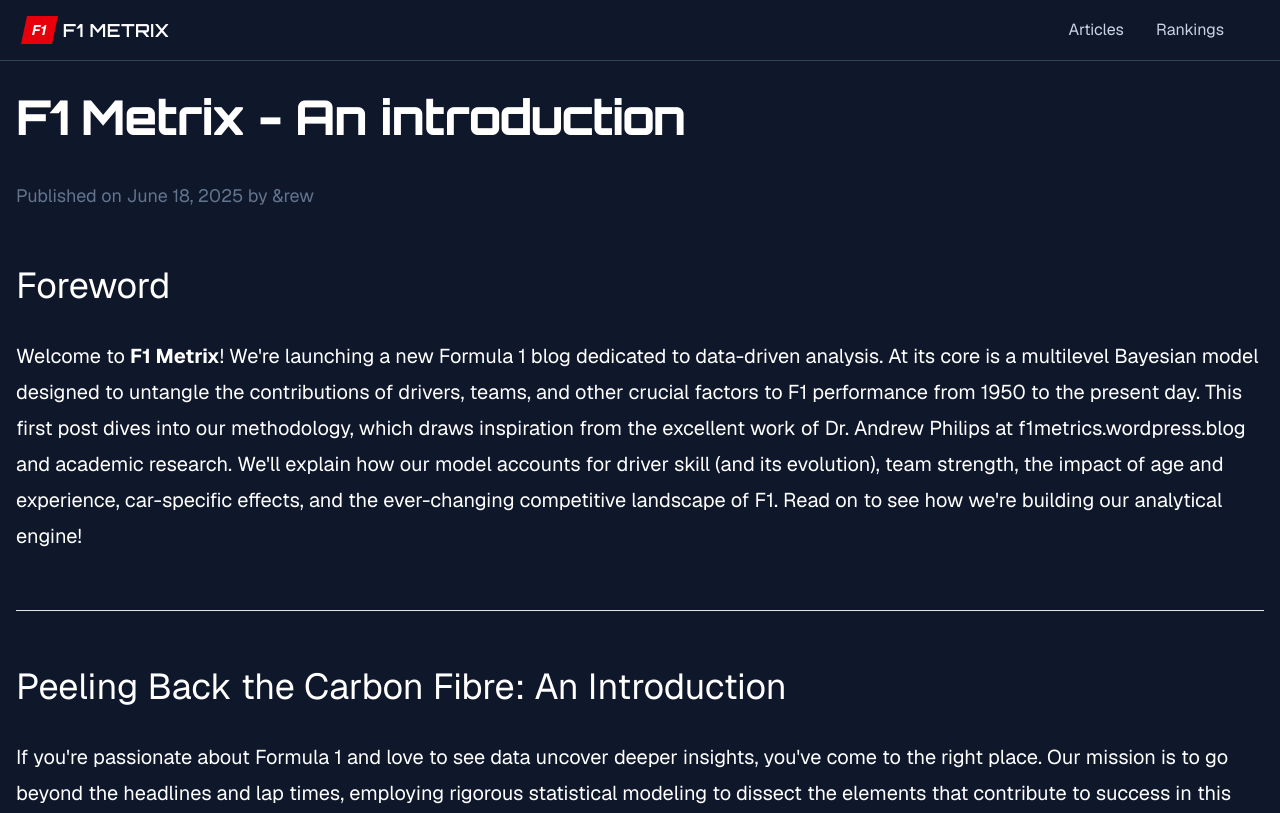
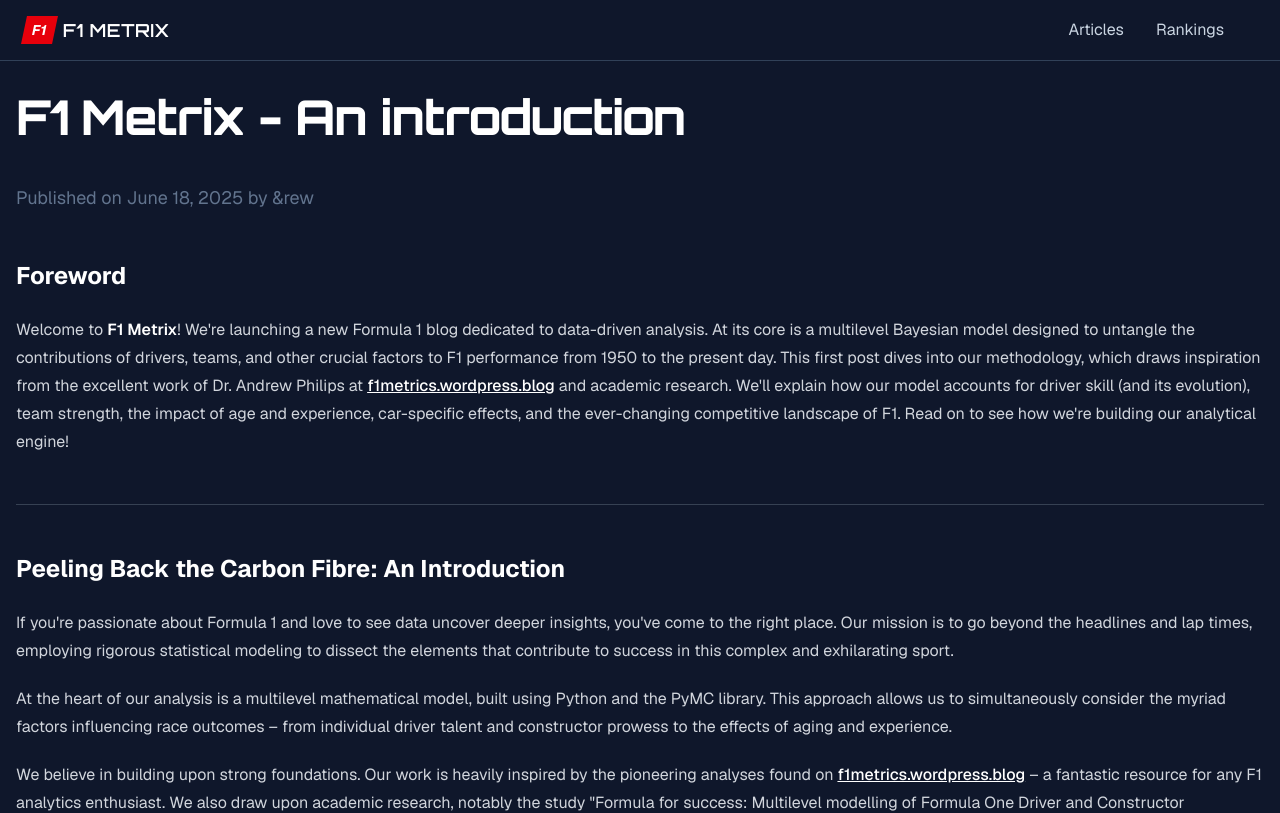
Before and after one commit to PAndreew/f1-metrix-front, a Next.js app: page /articles/f1-metrix-introduction in a window 1280 px wide. Shown: the top 813 px of the page. Built offline with nearby package versions, Linux system fonts and the light colour scheme.

Commit message:
Correct prose classes

```diff
--- a/src/app/articles/[slug]/page.tsx
+++ b/src/app/articles/[slug]/page.tsx
@@ -57,7 +57,7 @@ export default async function ArticlePage({ params: paramsPromise }: ArticlePage
   return (
     <div className="flex flex-col min-h-screen">
       <main className="flex-grow container mx-auto px-4 py-8">
-        <article className="prose-invert lg:prose-xl max-w-none dark:prose-invert">
+        <article className="prose prose-sm prose-invert lg:prose-base max-w-none">
           <header className="mb-8">
             <h1 className="text-4xl text-white font-extrabold tracking-tight lg:text-5xl font-highlight">{frontmatter.title}</h1>
             <p className="text-lg text-slate-500 mt-2">
```
